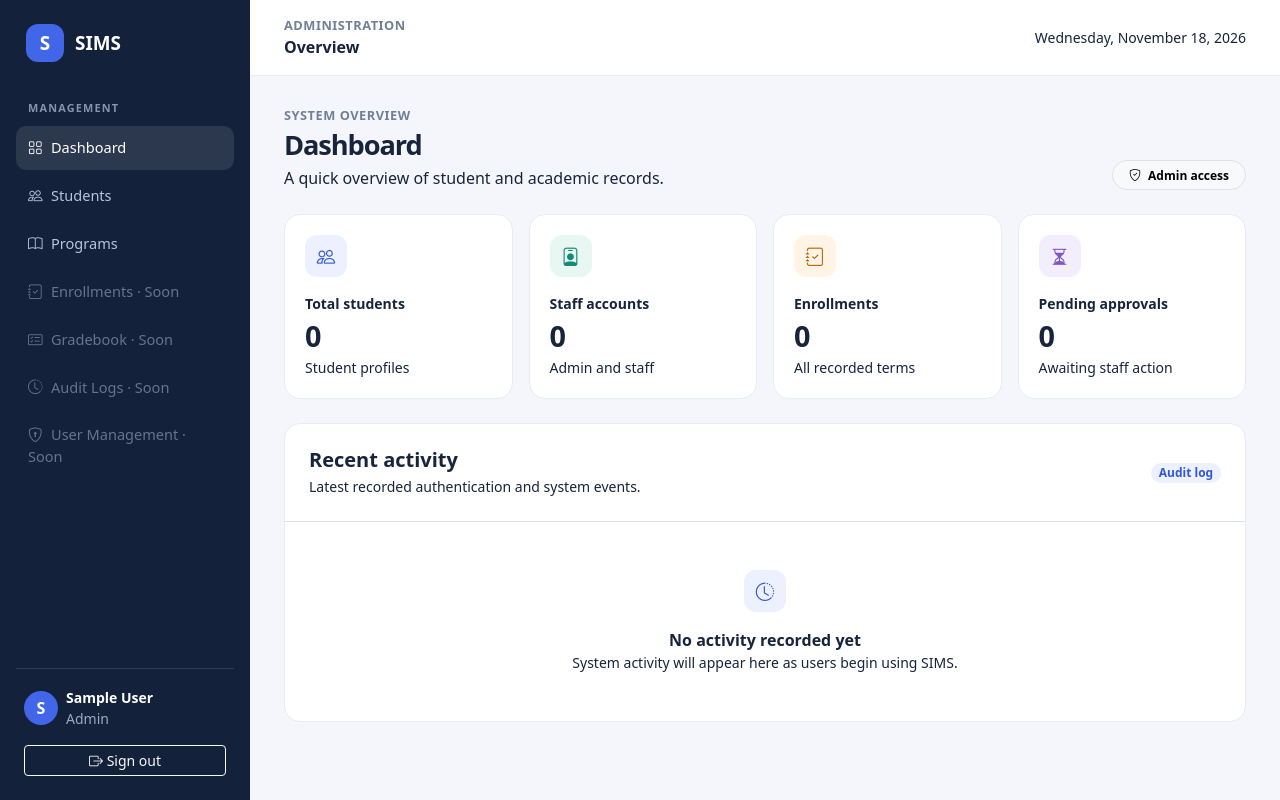
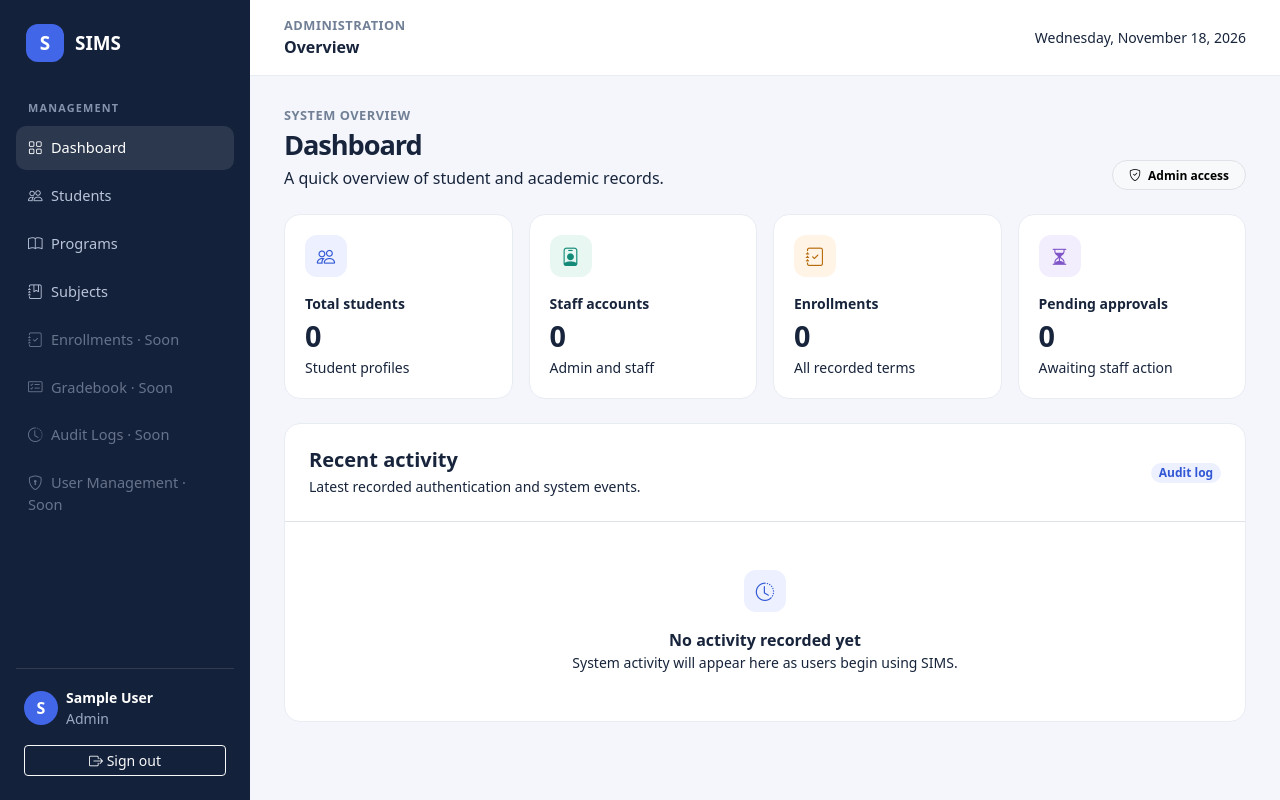
Before and after one commit to KyleDomSar/Student-Information-Management-System, a Laravel app: page /admin/dashboard in a window 1280 px wide. Run offline with Laravel 12, Linux system fonts and the light colour scheme; the visitor is signed in with stand-in values (Sample User, id 1); data that the repository does not hold is empty.

Commit message:
feat: add Subject Catalog link to Admin navigation

```diff
--- a/resources/views/layouts/portal.blade.php
+++ b/resources/views/layouts/portal.blade.php
@@ -67,6 +67,7 @@
                 @if(in_array(auth()->user()->role, ['admin', 'staff'], true))
                     <a class="nav-link {{ request()->routeIs('admin.students.*') ? 'active' : '' }}" href="{{ route('admin.students.index') }}"><i class="bi bi-people"></i><span>Students</span></a>
                     <a class="nav-link {{ request()->routeIs('admin.programs.*') ? 'active' : '' }}" href="{{ route('admin.programs.index') }}"><i class="bi bi-book"></i><span>Programs</span></a>
+                    <a class="nav-link {{ request()->routeIs('admin.subjects.*') ? 'active' : '' }}" href="{{ route('admin.subjects.index') }}"><i class="bi bi-journal-bookmark"></i><span>Subjects</span></a>
                     <span class="nav-link disabled opacity-50"><i class="bi bi-journal-check"></i><span>Enrollments · Soon</span></span>
                     <span class="nav-link disabled opacity-50"><i class="bi bi-card-checklist"></i><span>Gradebook · Soon</span></span>
                     <span class="nav-link disabled opacity-50"><i class="bi bi-clock-history"></i><span>Audit Logs · Soon</span></span>
```
